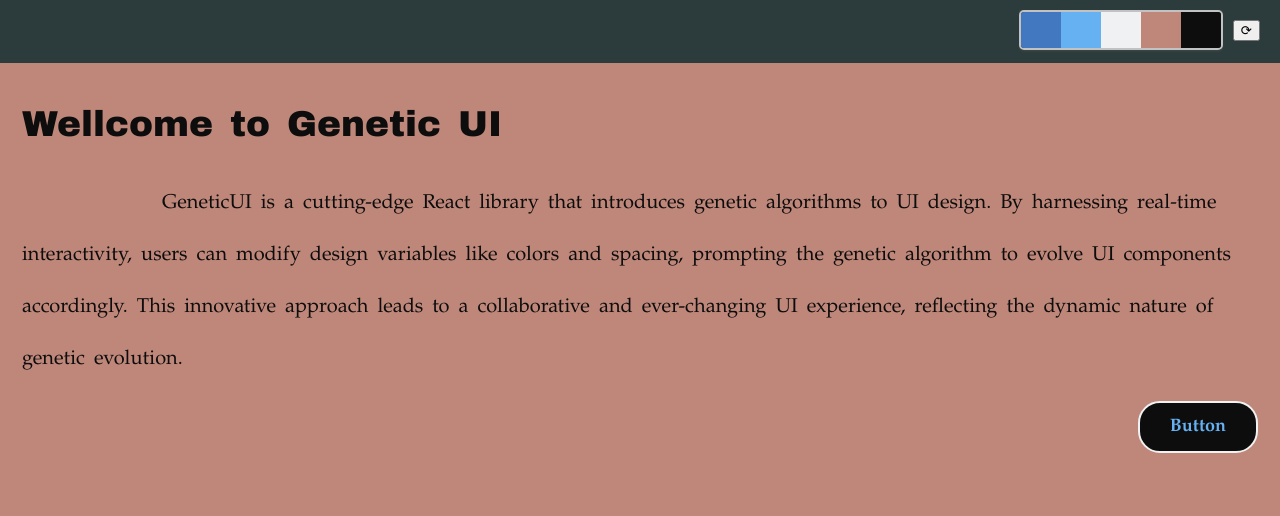
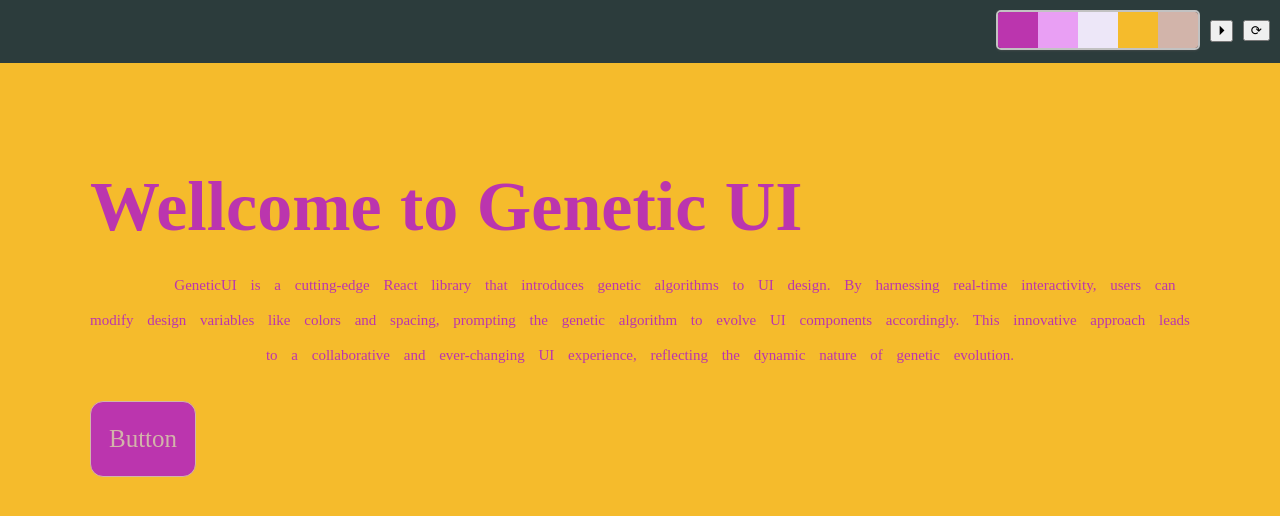
Before and after one commit to geanjunior/genui, a React (Vite) app: page / in a window 1280 px wide. Shown: the top 516 px of the page. Built offline with nearby package versions, Linux system fonts and the light colour scheme.

Commit message:
pause and resume auto regenerate UI

```diff
--- a/src/App.tsx
+++ b/src/App.tsx
@@ -14,27 +14,44 @@ function App() {
     return [];
   }, [designSystemDna]);
 
-  const onClickCallback = useCallback(() => {
+  const startAutoGenerateCallback = useCallback(() => {
     clearInterval(intervalId);
-    setDesignSystemDna(generateRandomIndividual());
     setIntervalId(setInterval(() => setDesignSystemDna(generateRandomIndividual()), 5000));
   }, [intervalId, setDesignSystemDna]);
 
+  const generateRandomCallback = useCallback(() => {
+    setDesignSystemDna(generateRandomIndividual());
+    if (intervalId)
+      startAutoGenerateCallback();
+  }, [setDesignSystemDna, intervalId, startAutoGenerateCallback]);
+
+  const toggleAutoGenerateCallback = useCallback(() => {
+    if (intervalId) {
+      clearInterval(intervalId);
+      setIntervalId(undefined);
+      return;
+    }
+    startAutoGenerateCallback();
+  }, [intervalId, startAutoGenerateCallback]);
+
   useEffect(() => {
     if (!designSystemDna) {
-      onClickCallback();
+      generateRandomCallback();
       return () => clearInterval(intervalId);
     }
     console.clear();
     console.log('designSystemDna.genotypes: ', JSON.stringify(designSystemDna?.genotypes));
     console.log('designSystemDna.phenotypes: ', JSON.stringify(designSystemDna?.phenotypes, undefined, 2));
-  }, [designSystemDna, setDesignSystemDna, intervalId, onClickCallback]);
+  }, [designSystemDna, setDesignSystemDna, intervalId, generateRandomCallback, startAutoGenerateCallback]);
 
   return (
     <>
       <section style={{ display: "block", height: "43px", right: 0, padding: "10px", backgroundColor: "#2C3C3C" }}>
-        <div style={{ float: "right", margin: "10px" }}>
-          <button onClick={onClickCallback} style={{ cursor: 'pointer' }}>&#x27F3;</button>
+        <div style={{ float: "right", margin: "10px 0 0 10px" }}>
+          <button onClick={generateRandomCallback} style={{ cursor: 'pointer' }}>&#x27F3;</button>
+        </div>
+        <div style={{ float: "right", margin: "10px 0 0 10px" }}>
+          <button onClick={toggleAutoGenerateCallback} style={{ cursor: 'pointer' }}>{intervalId ? <>&#x23F8;</> : <>&#x23F5;</>}</button>
         </div>
         <div style={{ float: "right" }}>
           <UIColorPalette colors={colorPalette}></UIColorPalette>
--- a/src/genetic/genotype-schemas/paragraph.ts
+++ b/src/genetic/genotype-schemas/paragraph.ts
@@ -5,7 +5,7 @@ const mountParagraphGenotypeSchema = () => [
   { type: Searchspace.Range, from: 0, to: 30 }, //margin-bottom
 
   { type: Searchspace.Range, from: 15, to: 30 }, //font-size
-  { type: Searchspace.Range, from: 0, to: 5 }, //font-weight
+  { type: Searchspace.Range, from: 0, to: 4 }, //font-weight
   { type: Searchspace.Range, from: 0, to: mountTypographyGenotypeSchema().length - 1 }, //font-family
   { type: Searchspace.Range, from: 0, to: 40 }, //line-height
   { type: Searchspace.Range, from: 0, to: 2 }, //letter-spacing
--- a/src/genetic/phenotypes/colors.ts
+++ b/src/genetic/phenotypes/colors.ts
@@ -3,54 +3,59 @@ import { DnaSequence } from "..";
 //TODO: https://palett.es/API/v1/palette?_=1
 
 const colorPalettePhenotype: string[][] = [
-  ["#ed1c16", "#ffffff"],
-  ["#f65a5b", "#204056"],
-  ["#d2ea32", "#016773"],
-  ["#000000", "#ffffff"],
-  ["#0d3b66", "#faf0ca"],
-  ["#9bafd9", "#103783"],
-  ["#95f9c3", "#0b3866"],
-  ["#00272b", "#e0ff4f"],
-  ["#e7ecef", "#274c77"],
-  ["#102542", "#f87060"],
-  ["#ffd800", "#7902aa"],
-  ["#dad2d8", "#143642"],
+  // ["#ed1c16", "#ffffff"],
+  // ["#f65a5b", "#204056"],
+  // ["#d2ea32", "#016773"],
+  // ["#000000", "#ffffff"],
+  // ["#0d3b66", "#faf0ca"],
+  // ["#9bafd9", "#103783"],
+  // ["#95f9c3", "#0b3866"],
+  // ["#00272b", "#e0ff4f"],
+  // ["#e7ecef", "#274c77"],
+  // ["#102542", "#f87060"],
+  // ["#ffd800", "#7902aa"],
+  // ["#dad2d8", "#143642"],
 
-  ["#fedf00", "#1e1e1e", "#a7a8aa"],
-  ["#4cc2c4", "#f54785", "#343434"],
-  ["#ba0c2f", "#ffcd00", "#c9c9c9"],
-  ["#3399ff", "#222222", "#eeeeee"],
-  ["#283044", "#78a1bb", "#ebf5ee"],
-  ["#3d348b", "#7678ed", "#f7b801"],
-  ["#160c28", "#efcb68", "#e1efe6"],
-  ["#2c6e49", "#4c956c", "#fefee3"],
-  ["#6699cc", "#fff275", "#ff8c42"],
-  ["#06aed5", "#086788", "#f0c808"],
-  ["#001524", "#15616d", "#ffecd1"],
-  ["#c1c1c1", "#2c4251", "#d16666"],
-  ["#3d5a80", "#98c1d9", "#e0fbfc"],
-  ["#262626", "#acbfa4", "#e2e8ce"],
-  ["#ada8b6", "#ffeedb", "#4c3b4d"],
-  ["#485696", "#e7e7e7", "#f9c784"],
-  ["#08415c", "#cc2936", "#bcc6cc"],
+  // ["#fedf00", "#1e1e1e", "#a7a8aa"],
+  // ["#4cc2c4", "#f54785", "#343434"],
+  // ["#ba0c2f", "#ffcd00", "#c9c9c9"],
+  // ["#3399ff", "#222222", "#eeeeee"],
+  // ["#283044", "#78a1bb", "#ebf5ee"],
+  // ["#3d348b", "#7678ed", "#f7b801"],
+  // ["#160c28", "#efcb68", "#e1efe6"],
+  // ["#2c6e49", "#4c956c", "#fefee3"],
+  // ["#6699cc", "#fff275", "#ff8c42"],
+  // ["#06aed5", "#086788", "#f0c808"],
+  // ["#001524", "#15616d", "#ffecd1"],
+  // ["#c1c1c1", "#2c4251", "#d16666"],
+  // ["#3d5a80", "#98c1d9", "#e0fbfc"],
+  // ["#262626", "#acbfa4", "#e2e8ce"],
+  // ["#ada8b6", "#ffeedb", "#4c3b4d"],
+  // ["#485696", "#e7e7e7", "#f9c784"],
+  // ["#08415c", "#cc2936", "#bcc6cc"],
 
-  ["#eb0a1e", "#ffffff", "#000000", "#58595b"],
+  // ["#eb0a1e", "#ffffff", "#000000", "#58595b"],
 
   // // UI/UX
-  ["#A6785D", "#594032", "#D9A384", "#F2F2F2", "#0D0D0D"],
-  ["#0742F2", "#527AF2", "#9BB8F2", "#BBCDF2", "#1A2126"],
-  ["#F2BB13", "#F28D35", "#F2F2F2", "#BFBFBF", "#0D0D0D"],
-  ["#80838C", "#012619", "#BF9F78", "#F2F2F2", "#0D0D0D"],
-  ["#140DD9", "#1FBF92", "#F2E49B", "#F27777", "#0D0D0D"],
-  ["#18D935", "#15BF2F", "#2DA63F", "#D9D9D9", "#0D0D0D"],
-  ["#4178BF", "#66B1F2", "#F0F1F2", "#BF877A", "#0D0D0D"],
-  ["#152617", "#BFF205", "#84A60A", "#D7F205", "#0D0D0D"],
-  ["#025928", "#9BBF9D", "#D8D9D7", "#CED9B8", "#0D0D0D"],
-  ["#9794F2", "#B6B9F2", "#585859", "#8D95A6", "#F2F2F2"],
-  ["#f48024", "#222426", "#bcbbbb", "#e1ecf4", "#0a95ff"],
+  // ["#A6785D", "#594032", "#D9A384", "#F2F2F2", "#0D0D0D"],
+  // ["#0742F2", "#527AF2", "#9BB8F2", "#BBCDF2", "#1A2126"],
+  // ["#F2BB13", "#F28D35", "#F2F2F2", "#BFBFBF", "#0D0D0D"],
+  // ["#80838C", "#012619", "#BF9F78", "#F2F2F2", "#0D0D0D"],
+  // ["#140DD9", "#1FBF92", "#F2E49B", "#F27777", "#0D0D0D"],
+  // ["#18D935", "#15BF2F", "#2DA63F", "#D9D9D9", "#0D0D0D"],
+  // ["#4178BF", "#66B1F2", "#F0F1F2", "#BF877A", "#0D0D0D"],
+  // ["#152617", "#BFF205", "#84A60A", "#D7F205", "#0D0D0D"],
+  // ["#025928", "#9BBF9D", "#D8D9D7", "#CED9B8", "#0D0D0D"],
+  // ["#9794F2", "#B6B9F2", "#585859", "#8D95A6", "#F2F2F2"],
+  // ["#f48024", "#222426", "#bcbbbb", "#e1ecf4", "#0a95ff"],
 
-  ["#001219", "#005F73", "#0A9396", "#94D2BD", "#E9D8A6", "#EE9B00", "#CA6702", "#BB3E03", "#AE2012", "#9B2226"],
-  ["#0B090A", "#161A1D", "#660708", "#A4161A", "#BA181B", "#E5383B", "#B1A7A6", "#D3D3D3", "#F5F3F4", "#FFFFFF"],
+  ["#469597", "#5BA199", "#BBC6C8", "#E5E3E4", "#DDBEAA"],
+  ["#212517", "#374709", "#759242", "#DED3A6", "#F2F2EF"],
+  ["#090c13", "#384a58", "#2d6d7a", "#e6eef0", "#998973"],
+  ["#BB35AE", "#E99FF4", "#EDE7F8", "#F5BB2C", "#D2B4AA"],
+
+  // ["#001219", "#005F73", "#0A9396", "#94D2BD", "#E9D8A6", "#EE9B00", "#CA6702", "#BB3E03", "#AE2012", "#9B2226"],
+  // ["#0B090A", "#161A1D", "#660708", "#A4161A", "#BA181B", "#E5383B", "#B1A7A6", "#D3D3D3", "#F5F3F4", "#FFFFFF"],
 ];
 
 const parseToColorPalettePhenotype = (genotypes: number[][]) => {
```
Also changed, not shown: src/genetic/genotype-schemas/text-input.ts (added).
